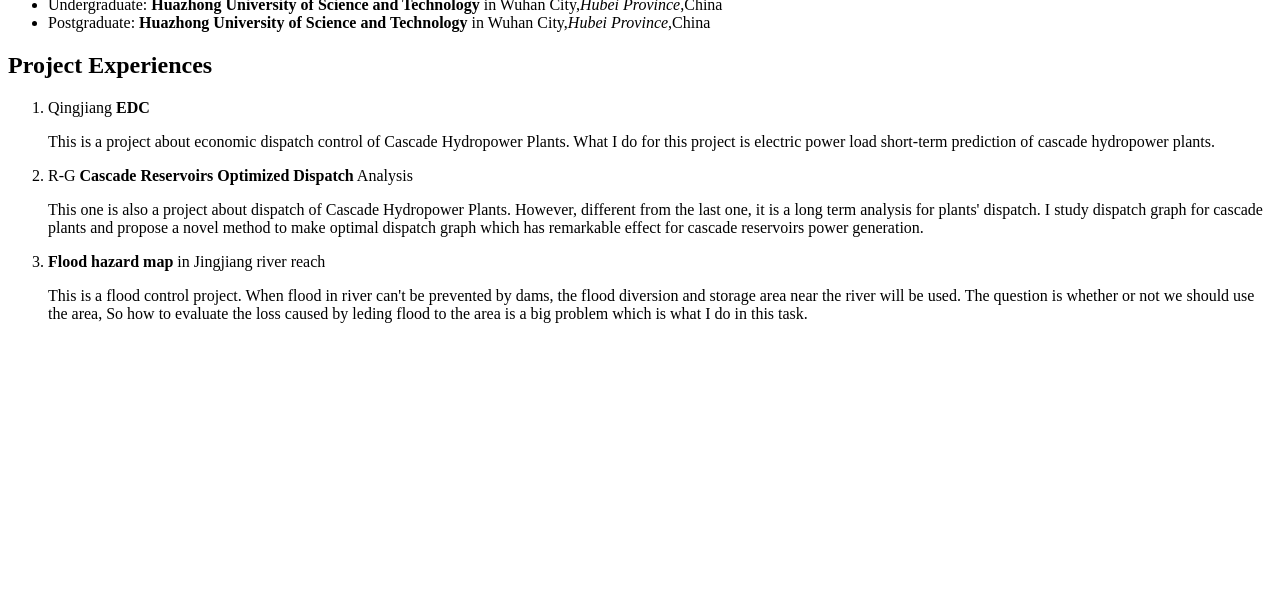
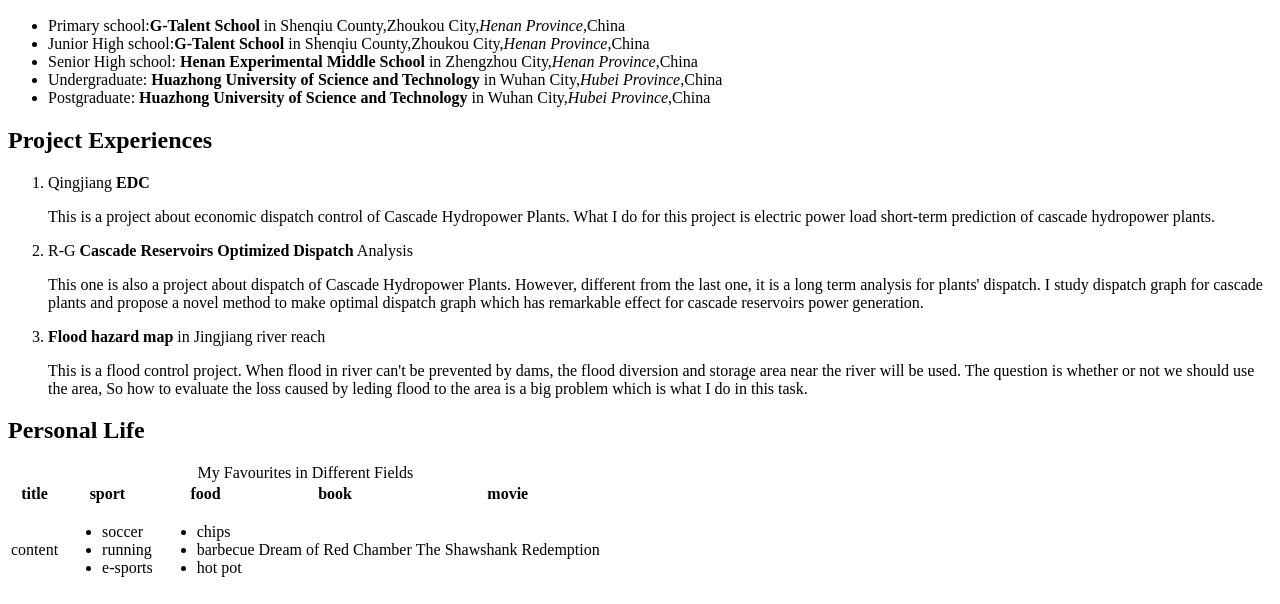
Before and after one commit to OuyangWenyu/OuyangWenyu.github.io, a plain HTML site: page index.html in a window 1280 px wide. Shown: the part 543-1147 px from the top of the page. Before the commit the page ends 882 px from the top, so only its background shows below. Drawn offline with Linux system fonts and the light colour scheme.

Commit message:
HTML学习，简历制作
表格形式添加个人生活

```diff
--- a/index.html
+++ b/index.html
@@ -9,7 +9,7 @@
 <body>
 	<h1>Hello World</h1>
 	<p>I'm Ouyang Wenyu</p>
-	<img src="https://cdn.pixabay.com/photo/2017/05/09/00/15/resume-2296951_960_720.png">
+	<img src="https://cdn.pixabay.com/photo/2017/05/09/00/15/resume-2296951_960_720.png" width="500px">
 	<div>
 		<h2>Education Background</h2>
 		<ul>
@@ -31,5 +31,42 @@
 			<p>This is a flood control project. When flood in river can't be prevented by dams, the flood diversion and storage area near the river will be used. The question is whether or not we should use the area, So how to evaluate the loss caused by leding flood to the area is a big problem which is what I do in this task.</p>
 		</ol>
 	</div>
+		<h2>Personal Life</h2>
+		<table>
+			<caption>My Favourites in Different Fields</caption>
+			<thead>
+				<tr>
+					<th>title</th>
+					<th>sport</th>
+					<th>food</th>
+					<th>book</th>
+					<th>movie</th>
+				</tr>
+			</thead>
+			<tbody>
+				<tr>
+					<td>content</td>
+					<td>
+						<ul>
+							<li>soccer</li>
+							<li>running</li>
+							<li>e-sports</li>
+						</ul>
+					</td>
+					<td>
+						<ul>
+							<li>chips</li>
+							<li>barbecue</li>
+							<li>hot pot</li>
+						</ul>
+					</td>
+					<td>Dream of Red Chamber</td>
+					<td>The Shawshank Redemption</td>
+				</tr>
+			</tbody>
+		</table>
+	<div>
+
+	</div>
 </body>
 </html>
```
